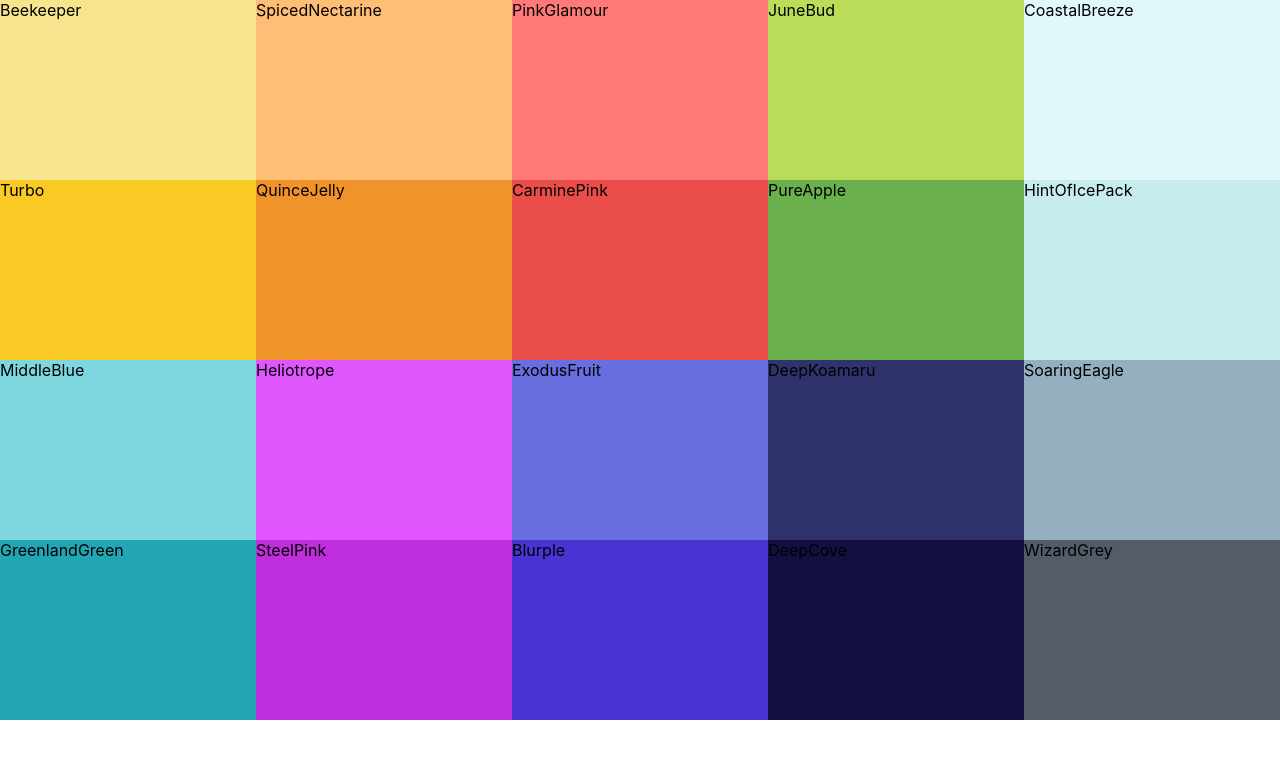
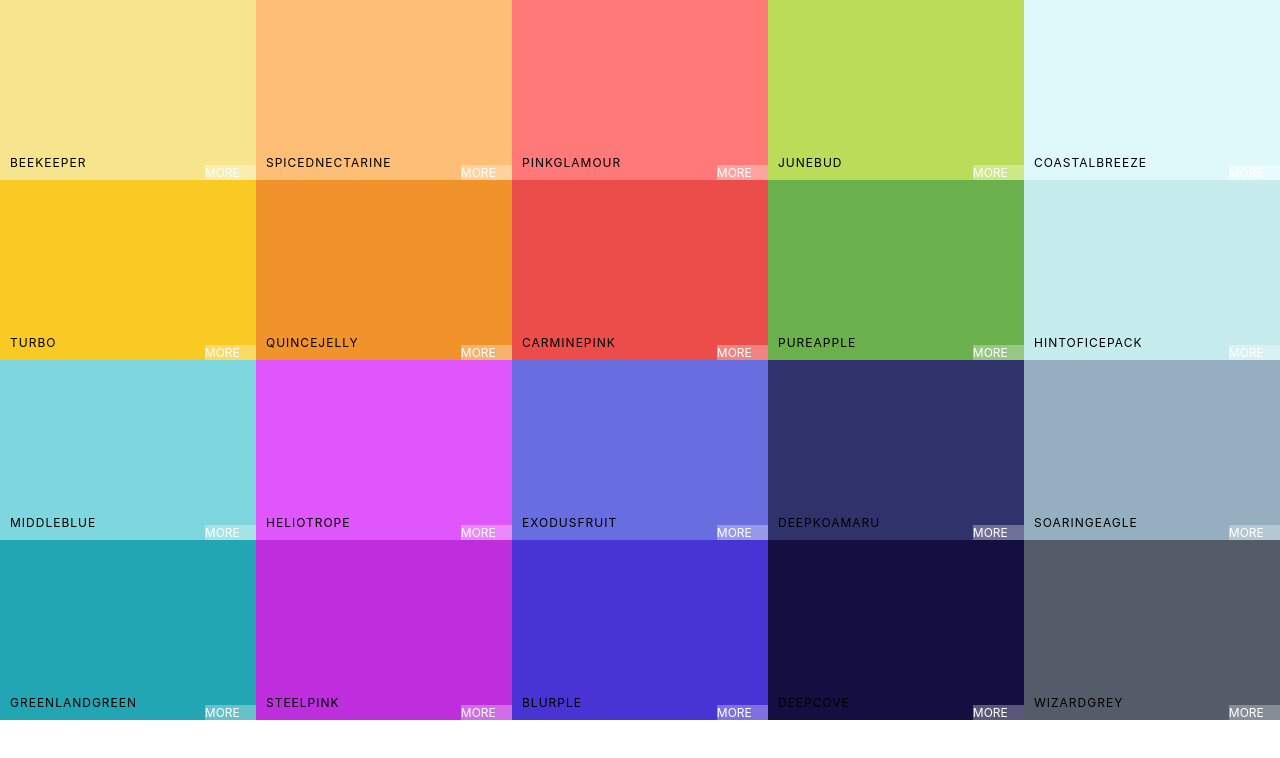
Before and after one commit to timwbodine/color-palette, a React (Create React App) app: page / in a window 1280 px wide. Shown: the top 758 px of the page. Built offline with nearby package versions, Linux system fonts and the light colour scheme.

Commit message:
style color boxes and text

```diff
--- a/src/ColorBox.css
+++ b/src/ColorBox.css
@@ -6,3 +6,59 @@
     position: relative;
     cursor: pointer;
 }
+
+.copy-button {
+    width: 60%;
+    height: 15%;
+    position: absolute;
+    display: inline-block;
+    margin-left: auto;
+    margin-right: auto;
+    top: 50%;
+    left: 50%;
+    transform: translate(-50%, -50%);
+    text-align: center;
+    outline: none;
+    background: rgba(255, 255, 255, 0.3);
+    font-size: 1rem;
+    line-height: 15%;
+    color: white;
+    text-transform: uppercase;
+    border: none;
+    opacity: 0;
+}
+
+.ColorBox:hover .copy-button{
+    opacity: 1;
+}
+
+.copy-button {
+    transition: opacity 0.5s;
+}
+
+.box-content {
+    position: absolute;
+    width: 100%;
+    left: 0px;
+    bottom: 0px;
+    padding: 10px;
+    color: black;
+    letter-spacing: 1px;
+    text-transform: uppercase;
+    font-size: 12px;
+}
+
+.see-more {
+    position: absolute;
+    width: 20%;
+    right: 0px;
+    bottom: 0px;
+    background: rgba(255, 255, 255, 0.3);
+    font-size: 12px;
+    text-transform: uppercase;
+    color: white;
+
+}
+.clearfix {
+    opacity: 0;
+}
--- a/src/ColorBox.js
+++ b/src/ColorBox.js
@@ -3,11 +3,17 @@
 
 class ColorBox extends Component {
     render() {
+    const {background, name} = this.props;
         return (
-            <div style={{background: this.props.background}} className="ColorBox" >
-                <span>
-                   {this.props.name}
-                </span>
+            <div style={{background: background}} className="ColorBox" >
+                <div className="clearfix">.</div>
+                <div className="copy-container">
+                    <div className="box-content">
+                        <span>{name}</span>
+                    </div>
+                    <button className='copy-button'>Copy</button>
+                </div>
+                <span className='see-more'>More</span>
             </div>
         )
     }
```
